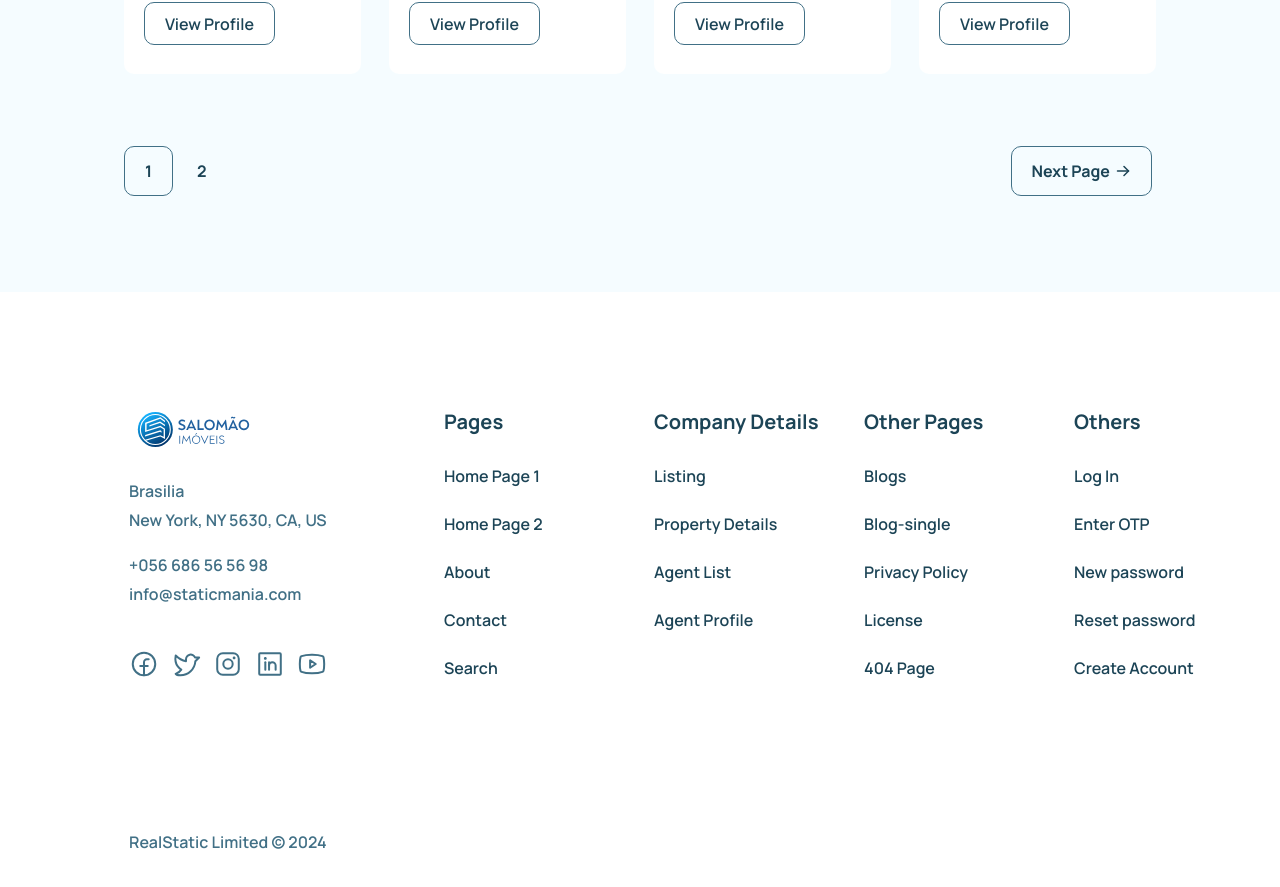
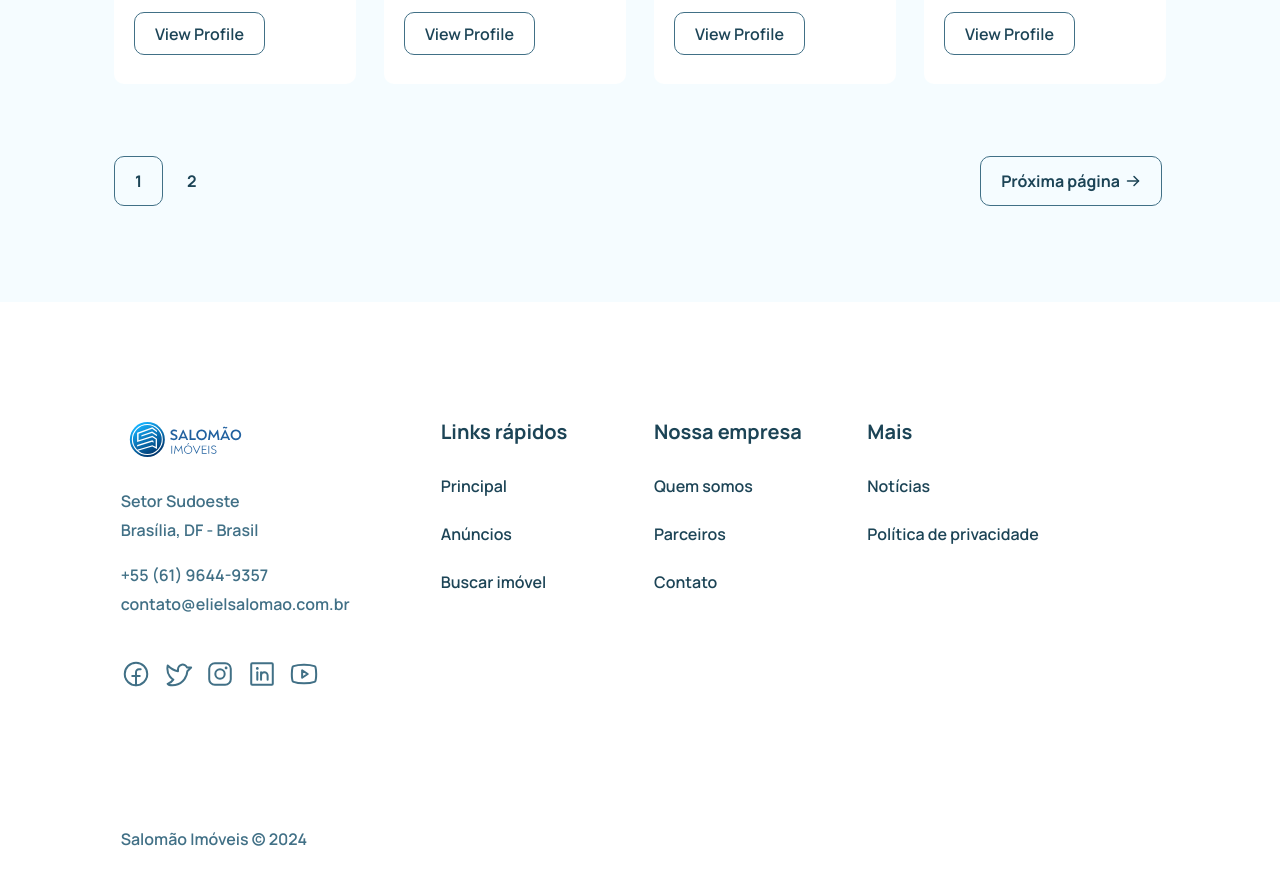
Before and after one commit to leandrodemedeiros/salomaonovosite, a Next.js app: page /agent in a window 1280 px wide. Shown: the part 1101-1988 px from the top of the page. Built offline with nearby package versions, Linux system fonts and the light colour scheme.

Commit message:
Translations

```diff
--- a/app/not-found.jsx
+++ b/app/not-found.jsx
@@ -23,7 +23,7 @@ const NotFound = () => {
                   href="/"
                   className="btn btn-small btn-outline "
                 >
-                  <span>Homepage</span>
+                  <span>Principal</span>
                   <ArrowRight
                     size={16}
                     weight="bold"
--- a/components/FeatureTop.jsx
+++ b/components/FeatureTop.jsx
@@ -30,7 +30,7 @@ const FeatureTop = () => {
             every pleasure is to be welcomed.
           </p>
           <Link href="/contact" className="btn btn-small">
-            Get Started
+            Vamos começar
           </Link>
         </div>
       </div>
--- a/components/Footer.jsx
+++ b/components/Footer.jsx
@@ -25,14 +25,14 @@ const Footer = () => {
                 </div>
                 <div className="footer-address">
                   <p>
-                    Brasilia <br />
-                    New York, NY 5630, CA, US
+                    Setor Sudoeste <br />
+                    Brasília, DF - Brasil
                   </p>
                   <p className="contact-number mb-0">
-                    <a href="tel:+05656565656">+056 686 56 56 98</a>
+                    <a href="tel:+05656565656">+55 (61) 9644-9357</a>
                   </p>
                   <p className="contact-email mb-0">
-                    <a href="mailto:info@staticmania.com">info@staticmania.com</a>
+                    <a href="mailto:info@staticmania.com">contato@elielsalomao.com.br</a>
                   </p>
                 </div>
                 <div className="footer-social">
@@ -51,30 +51,61 @@ const Footer = () => {
             </div>
             <div className="col-xl-2">
               <div className="footer-widget">
-                <h5>Pages</h5>
+                <h5>Links rápidos</h5>
                 <ul className="list-unstyled">
                   <li>
                     <Link
                       href="/"
                       className="footer-link"
                     >
-                      Home Page 1
+                      Principal
                     </Link>
                   </li>
                   <li>
+                    <Link
+                      href="/property"
+                      className="footer-link"
+                    >
+                      Anúncios
+                    </Link>
+                  </li>
+                  {/* <li>
                     <Link
                       href="/homepage2"
                       className="footer-link"
                     >
                       Home Page 2
                     </Link>
+                  </li> */}
+                  <li>
+                    <Link
+                      href="/search"
+                      className="footer-link"
+                    >
+                      Buscar imóvel
+                    </Link>
                   </li>
-                  <li>
+                </ul>
+              </div>
+            </div>
+            <div className="col-xl-2">
+              <div className="footer-widget">
+                <h5>Nossa empresa</h5>
+                <ul className="list-unstyled">
+                <li>
                     <Link
                       href="/about"
                       className="footer-link"
                     >
-                      About
+                      Quem somos
+                    </Link>
+                  </li>
+                  <li>
+                    <Link
+                      href="/agent"
+                      className="footer-link"
+                    >
+                      Parceiros
                     </Link>
                   </li>
                   <li>
@@ -82,107 +113,76 @@ const Footer = () => {
                       href="/contact"
                       className="footer-link"
                     >
-                      Contact
+                      Contato
                     </Link>
                   </li>
-                  <li>
-                    <Link
-                      href="/search"
-                      className="footer-link"
-                    >
-                      Search
-                    </Link>
-                  </li>
-                </ul>
-              </div>
-            </div>
-            <div className="col-xl-2">
-              <div className="footer-widget">
-                <h5>Company Details</h5>
-                <ul className="list-unstyled">
-                  <li>
-                    <Link
-                      href="/property"
-                      className="footer-link"
-                    >
-                      Listing
-                    </Link>
-                  </li>
-                  <li>
+                  {/* <li>
                     <Link
                       href="/property/1"
                       className="footer-link"
                     >
                       Property Details
                     </Link>
-                  </li>
-                  <li>
-                    <Link
-                      href="/agent"
-                      className="footer-link"
-                    >
-                      Agent List
-                    </Link>
-                  </li>
-                  <li>
+                  </li> */}
+                  {/* <li>
                     <Link
                       href="/agent/1"
                       className="footer-link"
                     >
                       Agent Profile
                     </Link>
-                  </li>
+                  </li> */}
                 </ul>
               </div>
             </div>
             <div className="col-xl-2">
               <div className="footer-widget">
-                <h5>Other Pages</h5>
+                <h5>Mais</h5>
                 <ul className="list-unstyled">
                   <li>
                     <Link
                       href="/blogs"
                       className="footer-link"
                     >
-                      Blogs
+                      Notícias
                     </Link>
                   </li>
-                  <li>
+                  {/* <li>
                     <Link
                       href="/blogs/10-Delightful-Dining-Room-Decor-Trends-for-Spring"
                       className="footer-link"
                     >
                       Blog-single
                     </Link>
-                  </li>
+                  </li> */}
                   <li>
                     <Link
                       href="/privacy"
                       className="footer-link"
                     >
-                      Privacy Policy
+                      Política de privacidade
                     </Link>
                   </li>
-                  <li>
+                  {/* <li>
                     <Link
                       href="/license"
                       className="footer-link"
                     >
                       License
                     </Link>
-                  </li>
-                  <li>
+                  </li> */}
+                  {/* <li>
                     <Link
                       href="/not-Found"
                       className="footer-link"
                     >
                       404 Page
                     </Link>
-                  </li>
+                  </li> */}
                 </ul>
               </div>
             </div>
-            <div className="col-xl-2">
+            {/* <div className="col-xl-2">
               <div className="footer-widget">
                 <h5>Others</h5>
                 <ul className="list-unstyled">
@@ -238,11 +238,11 @@ const Footer = () => {
                   </li>
                 </ul>
               </div>
-            </div>
+            </div> */}
           </div>
           <div className="row">
             <div className="offset-1 col-11">
-              <p className="footer-copyright">RealStatic Limited © {new Date().getFullYear()}</p>
+              <p className="footer-copyright">Salomão Imóveis © {new Date().getFullYear()}</p>
             </div>
           </div>
         </div>
@@ -267,7 +267,7 @@ const Footer = () => {
                     New York, NY 5630, CA, US
                   </p>
                   <p className="contact-number mb-0">
-                    <Link href="tel:+05656565656">+056 686 56 56 98</Link>
+                    <Link href="tel:+556196449357">+55 (61) 9644-9357</Link>
                   </p>
                   <p className="contact-email mb-0">
                     <Link href="mailto:info@staticmania.com">info@staticmania.com</Link>
@@ -284,7 +284,7 @@ const Footer = () => {
                       </li>
                     ))}
                   </ul>
-                  <p className="footer-copyright">RealStatic Limited © {new Date().getFullYear()}</p>
+                  <p className="footer-copyright">Eliel Salomão Imóveis © {new Date().getFullYear()}</p>
                 </div>
               </div>
             </div>
@@ -292,7 +292,7 @@ const Footer = () => {
               <div className="row row-cols-2 gutter-5">
                 <div className="col">
                   <div className="footer-widget">
-                    <h5>Pages</h5>
+                    <h5>Principal</h5>
                     <ul className="list-unstyled">
                       <li>
                         <Link
@@ -315,7 +315,7 @@ const Footer = () => {
                           href="/about"
                           className="footer-link"
                         >
-                          About
+                          Quem somos
                         </Link>
                       </li>
                       <li>
@@ -323,7 +323,7 @@ const Footer = () => {
                           href="/contact"
                           className="footer-link"
                         >
-                          Contact
+                          Contato
                         </Link>
                       </li>
                       <li>
@@ -331,7 +331,7 @@ const Footer = () => {
                           href="/search"
                           className="footer-link"
                         >
-                          Search
+                          Buscar imóvel
                         </Link>
                       </li>
                     </ul>
@@ -339,14 +339,14 @@ const Footer = () => {
                 </div>
                 <div className="col">
                   <div className="footer-widget">
-                    <h5>Company Details</h5>
+                    <h5>Imóveis</h5>
                     <ul className="list-unstyled">
                       <li>
                         <Link
                           href="/property"
                           className="footer-link"
                         >
-                          Listing
+                          Anúncios
                         </Link>
                       </li>
                       <li>
@@ -354,7 +354,7 @@ const Footer = () => {
                           href="/property/1"
                           className="footer-link"
                         >
-                          Property Details
+                          Detalhes de imóveis
                         </Link>
                       </li>
                       <li>
@@ -362,23 +362,23 @@ const Footer = () => {
                           href="/agent"
                           className="footer-link"
                         >
-                          Agent List
+                          Corretores
                         </Link>
                       </li>
-                      <li>
+                      {/* <li>
                         <Link
                           href="/agent/1"
                           className="footer-link"
                         >
                           Agent Profile
                         </Link>
-                      </li>
+                      </li> */}
                     </ul>
                   </div>
                 </div>
                 <div className="col">
                   <div className="footer-widget">
-                    <h5>Other Pages</h5>
+                    <h5>Mais</h5>
                     <ul className="list-unstyled">
                       <li>
                         <Link
@@ -388,42 +388,42 @@ const Footer = () => {
                           Blog
                         </Link>
                       </li>
-                      <li>
+                      {/* <li>
                         <Link
                           href="/blogs/10-Delightful-Dining-Room-Decor-Trends-for-Spring"
                           className="footer-link"
                         >
                           Blog-single
                         </Link>
-                      </li>
+                      </li> */}
                       <li>
                         <Link
                           href="/privacy"
                           className="footer-link"
                         >
-                          Privacy Policy
+                          Política de privacidade
                         </Link>
                       </li>
-                      <li>
+                      {/* <li>
                         <Link
                           href="/license"
                           className="footer-link"
                         >
                           License
                         </Link>
-                      </li>
-                      <li>
+                      </li> */}
+                      {/* <li>
                         <Link
                           href="/not-found"
                           className="footer-link"
                         >
                           404 Page
                         </Link>
-                      </li>
+                      </li> */}
                     </ul>
                   </div>
                 </div>
-                <div className="col">
+                {/* <div className="col">
                   <div className="footer-widget">
                     <h5>Others</h5>
                     <ul className="list-unstyled">
@@ -479,7 +479,7 @@ const Footer = () => {
                       </li>
                     </ul>
                   </div>
-                </div>
+                </div> */}
               </div>
             </div>
           </div>
@@ -703,7 +703,7 @@ const Footer = () => {
                     New York, NY 5630, CA, US
                   </p>
                   <p className="contact-number mb-0">
-                    <a href="tel:+05656565656">+056 686 56 56 98</a>
+                    <a href="tel:+05656565656">+55 (61) 9644-9357</a>
                   </p>
                   <p className="contact-email mb-0">
                     <a href="mailto:info@staticmania.com">info@staticmania.com</a>
--- a/components/Navbar.jsx
+++ b/components/Navbar.jsx
@@ -54,7 +54,7 @@ const Navbar = () => {
                 <circle cx={3} cy="3.5" r={3} fill="#417086" />
               </svg>
               <Phone size={24} weight="bold" />
-              (546) 232 - 9872
+              +55 (61) 9644-9357
             </a>
           </div>
           <div className=" d-none d-sm-flex navbar-search align-items-center ms-auto ms-lg-0 order-lg-last">
@@ -65,19 +65,19 @@ const Navbar = () => {
                   href="/search"
                 >
                   <MagnifyingGlass size={20} />
-                  Search
+                  Buscar imóvel
                 </Link>
               </li>
             </ul>
 
-            <a
+            {/* <a
               className="btn btn-small btn-outline d-none d-lg-inline-block"
               data-bs-toggle="modal"
               href="#login"
               role="button"
             >
               Log In
-            </a>
+            </a> */}
           </div>
           <button
             className="navbar-toggler collapsed"
--- a/components/Pagination.jsx
+++ b/components/Pagination.jsx
@@ -30,7 +30,7 @@ const Pagination = ({paginateFunction}) => {
                   className="page-link"
                   disabled={currentPage === totalPage}
                 >
-                  Next Page
+                  Próxima página
                   <ArrowRight
                     size={16}
                     weight="bold"
--- a/components/PropertyCard.jsx
+++ b/components/PropertyCard.jsx
@@ -72,7 +72,7 @@ const PropertyCard = ({
         </motion.ul>
         <motion.div className="properties-card--footer d-flex align-items-center justify-content-between">
           <Link href={`/property/${id}`} className="btn btn-small">
-            View Details
+            Ver detalhes
           </Link>
           <motion.h5>${price.toLocaleString()}</motion.h5>
         </motion.div>
--- a/components/Testimonial.jsx
+++ b/components/Testimonial.jsx
@@ -12,7 +12,7 @@ const PrevArrow = (props) => {
       className="slick-prev slick-arrow mt-md-0 mt-5 d-block"
     >
       <ArrowLeft size={16} weight="bold" />
-      Previous
+      Anterior
     </button>
   );
 };
@@ -23,7 +23,7 @@ const NextArrow = (props) => {
       type="button"
       className="slick-next slick-arrow mt-md-0 mt-5 d-block"
     >
-      Next
+      Seguinte
       <ArrowRight size={16} weight="bold" />
     </button>
   );
--- a/components/TestimonialV2.jsx
+++ b/components/TestimonialV2.jsx
@@ -14,7 +14,7 @@ const PrevArrow = (props) => {
       className="slick-prev slick-arrow d-block"
     >
       <ArrowLeft size={16} weight="bold" />
-      Previous
+      Anterior
     </button>
   );
 };
@@ -25,7 +25,7 @@ const NextArrow = (props) => {
       type="button"
       className="slick-next slick-arrow d-block"
     >
-      Next
+      Seguinte
       <ArrowRight size={16} weight="bold" />
     </button>
   );
--- a/components/WorkArea.jsx
+++ b/components/WorkArea.jsx
@@ -29,7 +29,7 @@ const WorkArea = () => {
                 href="/contact"
                 className="btn btn-small"
               >
-                Get Started
+                Vamos começar
               </Link>
             </div>
           </div>
--- a/data/data.js
+++ b/data/data.js
@@ -14,110 +14,111 @@ import {
 export const menuData = [
   {
     id: 1,
-    parent: "Home",
+    parent: "Principal",
     megamenu: false,
-    children: [
-      {
-        id: 1.1,
-        parent: "Home Page 1",
-        link: "/",
-      },
-      {
-        id: 1.2,
-        parent: "Home Page 2",
-        link: "/homepage2",
-      },
-    ],
+    link: "/",
+    // children: [
+    //   {
+    //     id: 1.1,
+    //     parent: "Bem vindo",
+    //     link: "/",
+    //   },
+    //   {
+    //     id: 1.2,
+    //     parent: "Home Page 2",
+    //     link: "/homepage2",
+    //   },
+    // ],
   },
   {
     id: 2,
-    parent: "About",
+    parent: "Quem somos",
     link: "/about",
   },
   {
     id: 3,
-    parent: "Listings",
+    parent: "Anúncios",
     link: "/property",
   },
   {
     id: 4,
-    parent: "Agents",
-    megamenu: false,
-    children: [
-      {
-        id: 4.1,
-        parent: "Agent List",
-        link: "/agent",
-      },
-      {
-        id: 4.2,
-        parent: "Agent Profile",
-        link: "/agent/1",
-      },
-    ],
+    parent: "Parceiros",
+    link: "/agent",
+    // children: [
+    //   {
+    //     id: 4.1,
+    //     parent: "Agent List",
+    //     link: "/agent",
+    //   },
+    //   {
+    //     id: 4.2,
+    //     parent: "Agent Profile",
+    //     link: "/agent/1",
+    //   },
+    // ],
   },
-  {
-    id: 5,
-    parent: "Other pages",
-    megamenu: true,
-    children: [
-      {
-        id: 5.1,
-        parent: "Blog",
-        link: "/blogs",
-      },
-      {
-        id: 5.2,
-        parent: "Blog Single",
-        link: "/blogs/10-Delightful-Dining-Room-Decor-Trends-for-Spring",
-      },
-      {
-        id: 5.3,
-        parent: "Contact",
-        link: "/contact",
-      },
-      {
-        id: 5.4,
-        parent: "Privacy Policy",
-        link: "/privacy",
-      },
-      {
-        id: 5.5,
-        parent: "License",
-        link: "/license",
-      },
-      {
-        id: 5.6,
-        parent: "404 Page",
-        link: "/notFound",
-      },
-      {
-        id: 5.7,
-        parent: "Log In",
-        link: "#login",
-      },
-      {
-        id: 5.8,
-        parent: "Enter OTP",
-        link: "#otp",
-      },
-      {
-        id: 5.9,
-        parent: "New Password",
-        link: "#newPassword",
-      },
-      {
-        id: 6.0,
-        parent: "Reset Password",
-        link: "#resetPassword",
-      },
-      {
-        id: 6.1,
-        parent: "Create Account",
-        link: "#createAccount",
-      },
-    ],
-  },
+  // {
+  //   id: 5,
+  //   parent: "Other pages",
+  //   megamenu: true,
+  //   children: [
+  //     {
+  //       id: 5.1,
+  //       parent: "Blog",
+  //       link: "/blogs",
+  //     },
+  //     {
+  //       id: 5.2,
+  //       parent: "Blog Single",
+  //       link: "/blogs/10-Delightful-Dining-Room-Decor-Trends-for-Spring",
+  //     },
+  //     {
+  //       id: 5.3,
+  //       parent: "Contact",
+  //       link: "/contact",
+  //     },
+  //     {
+  //       id: 5.4,
+  //       parent: "Privacy Policy",
+  //       link: "/privacy",
+  //     },
+  //     {
+  //       id: 5.5,
+  //       parent: "License",
+  //       link: "/license",
+  //     },
+  //     {
+  //       id: 5.6,
+  //       parent: "404 Page",
+  //       link: "/notFound",
+  //     },
+  //     {
+  //       id: 5.7,
+  //       parent: "Log In",
+  //       link: "#login",
+  //     },
+  //     {
+  //       id: 5.8,
+  //       parent: "Enter OTP",
+  //       link: "#otp",
+  //     },
+  //     {
+  //       id: 5.9,
+  //       parent: "New Password",
+  //       link: "#newPassword",
+  //     },
+  //     {
+  //       id: 6.0,
+  //       parent: "Reset Password",
+  //       link: "#resetPassword",
+  //     },
+  //     {
+  //       id: 6.1,
+  //       parent: "Create Account",
+  //       link: "#createAccount",
+  //     },
+  //   ],
+  // },
 ];
 
 // COUNTER DATA
--- a/package.json
+++ b/package.json
@@ -9,7 +9,7 @@
     "lint": "next lint"
   },
   "dependencies": {
-    "bootstrap": "5.0.0",
+    "bootstrap": "^5.0.0",
     "eslint": "8.44.0",
     "eslint-config-next": "13.4.9",
     "framer-motion": "^10.12.18",
@@ -17,6 +17,7 @@
     "next": "13.4.9",
     "phosphor-react": "^1.4.1",
     "react": "18.2.0",
+    "react-bootstrap": "^2.10.1",
     "react-dom": "18.2.0",
     "react-markdown": "^8.0.7",
     "react-scroll": "^1.8.9",
```
Also changed, not shown: components/Hero.jsx (+47 -48 lines), 2 other files (tests, documents, lock files or other folders).
